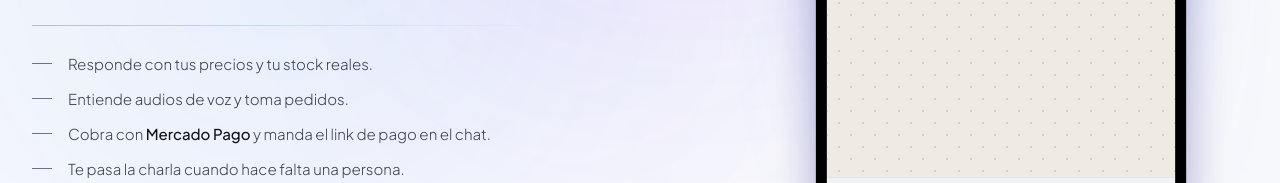
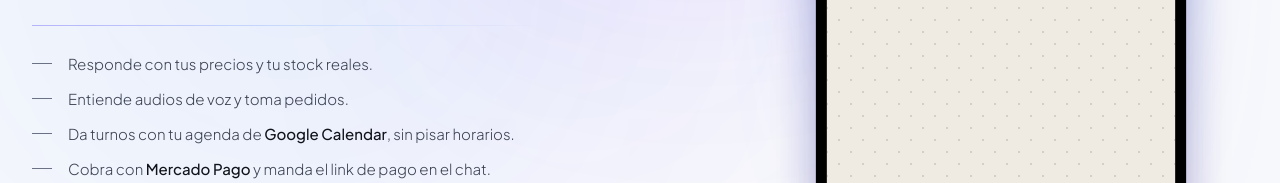
Before and after one commit to solmirandaayelen17-sudo/bot-whatsapp-ia, a website: page src/canales/demoWeb.html in a window 1280 px wide. Shown: the part 573-756 px from the top of the page. Drawn offline with Linux system fonts and the light colour scheme; no server answers.

Commit message:
Demo: agrega turnos a la lista

```diff
--- a/src/canales/demoWeb.html
+++ b/src/canales/demoWeb.html
@@ -355,6 +355,7 @@
         <ul class="ventajas">
           <li>Responde con tus precios y tu stock reales.</li>
           <li>Entiende audios de voz y toma pedidos.</li>
+          <li><span>Da turnos con tu agenda de <strong>Google Calendar</strong>, sin pisar horarios.</span></li>
           <li><span>Cobra con <strong>Mercado Pago</strong> y manda el link de pago en el chat.</span></li>
           <li>Te pasa la charla cuando hace falta una persona.</li>
         </ul>
```
